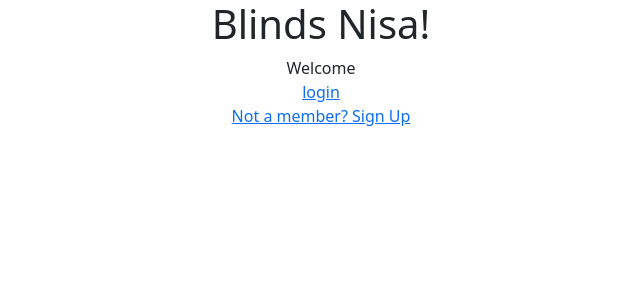
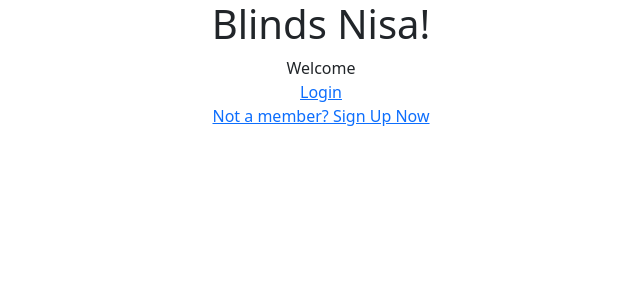
Before and after one commit to Kevin-SO/Blinds-Nisa, a Node server app: page / in a window 1280 px wide. Shown: the top 300 px of the page, without its empty margins (319-959 px from the left). Run offline with Node 20, Linux system fonts and the light colour scheme; some libraries are stand-ins or nearby versions.

Commit message:
indexchange

```diff
--- a/views/index.ejs
+++ b/views/index.ejs
@@ -2,6 +2,6 @@
 <h1 class="title"> <%= locals.title %> </h1>
 
 Welcome
-<a href="/login">login</a>
-<a href="/signup">Not a member? Sign Up</a>
+<a href="/login">Login</a>
+<a href="/signup">Not a member? Sign Up Now</a>
 </div>
```
